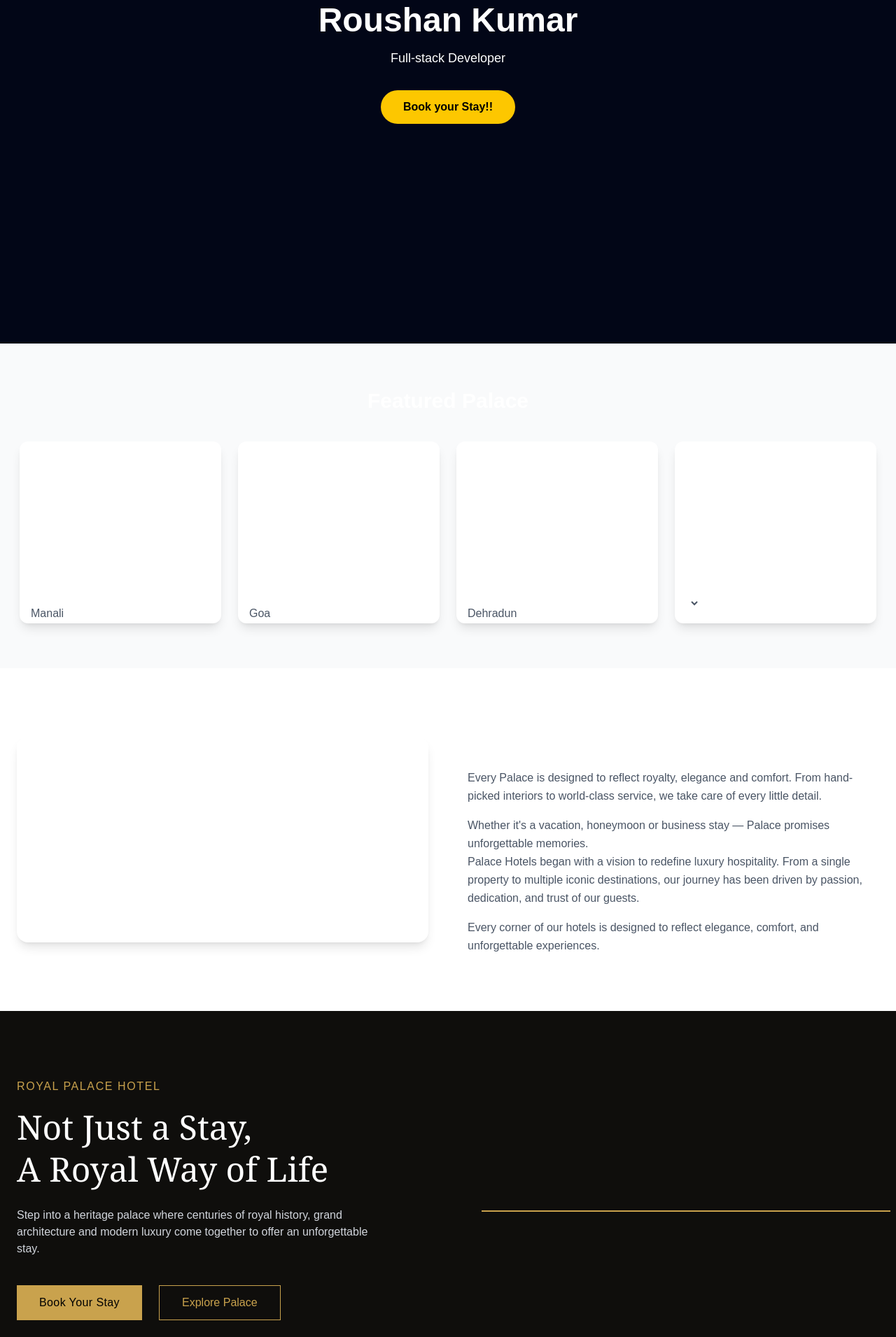
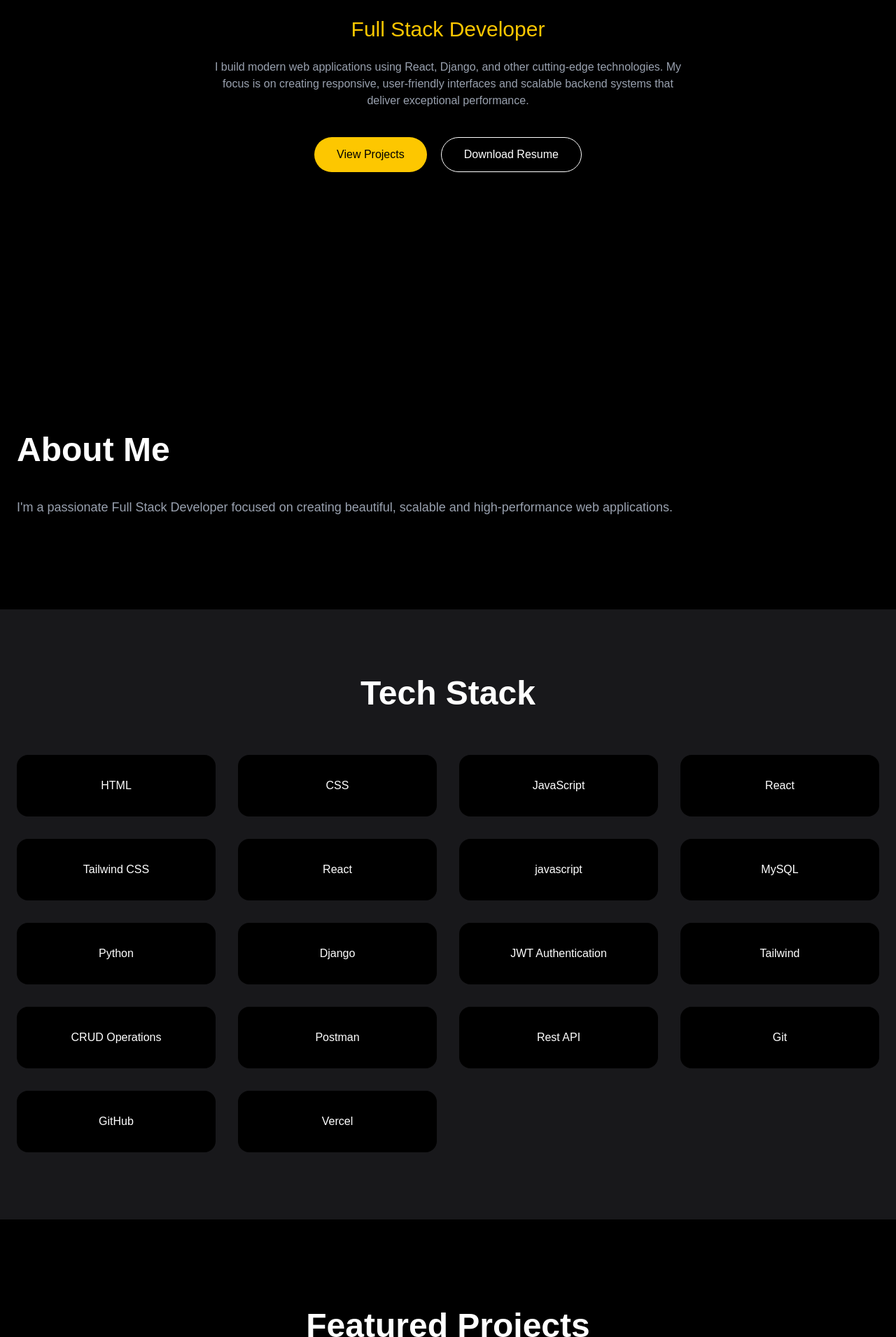
Before and after one commit to roushan-rajput/Portfolio, a React (Vite) app: page / in a window 1280 px wide. Shown: the part 309-2220 px from the top of the page at 70% size. Built offline with nearby package versions, Linux system fonts and the light colour scheme.

Commit message:
Updated All the skills and Homepages

```diff
--- a/src/Pages/Home/Home.jsx
+++ b/src/Pages/Home/Home.jsx
@@ -7,259 +7,170 @@ import react from "../../assets/react.svg"
 export default function Home() {
   return (
     <div className="w-full">
-      <header
-        className="staggered-menu-header absolute top-0 left-0 w-full flex items-center justify-between p-[2em] bg-transparent pointer-events-none z-20"
-        aria-label="Main navigation header"
-      >
-        <div className="sm-logo flex items-center select-none pointer-events-auto" aria-label="Logo">
-          <img
-            src={react}
-            alt="Logo"
-            className="sm-logo-img block h-15 w-15 object-contain"
-            draggable={false}
-            width={110}
-            height={24}
-          />
-        </div>
-      </header>
-      {/* HERO SECTION WITH VIDEO */}
-      <section className="relative min-h-screen overflow-hidden">
+      <div className="w-full bg-black text-white">
 
-        <video
-          className="absolute top-0 left-0 w-full h-full object-cover"
-          // src={Hvideo1}
-          autoPlay
-          loop
-          muted
-          playsInline
-        />
+        {/* HERO */}
+        <section className="min-h-screen flex items-center justify-center">
+          <div className="text-center">
+            <h1 className="text-7xl font-bold">
+              Roushan Kumar
+            </h1>
 
+            <h2 className="text-3xl text-yellow-400 mt-4">
+              Full Stack Developer
+            </h2>
 
+            <p className="max-w-2xl mx-auto mt-6 text-gray-400">
+              I build modern web applications using React,
+              Django, and other cutting-edge technologies. My focus is on creating responsive, user-friendly interfaces and scalable backend systems that deliver exceptional performance.
+            </p>
 
-        <motion.div
-          initial={{ opacity: 0, y: 80 }}
-          animate={{ opacity: 1, y: 0 }}
-          transition={{ duration: 1 }}
-          className="relative z-10 text-center px-6 text-white flex flex-col items-center justify-center min-h-screen"
-        >
-          <h1 className="text-5xl font-extrabold mb-4">
-            Roushan Kumar
-          </h1>
-          <p className="text-lg mb-8">
+            <div className="mt-10 flex justify-center gap-5">
+              <button className="bg-yellow-400 text-black px-8 py-3 rounded-full">
+                View Projects
+              </button>
 
-            Full-stack Developer
+              <button className="border px-8 py-3 rounded-full">
+                Download Resume
+              </button>
+            </div>
+          </div>
+        </section>
+
+        {/* ABOUT */}
+        <section className="py-32 max-w-7xl mx-auto px-6">
+          <h2 className="text-5xl font-bold mb-10">
+            About Me
+          </h2>
+
+          <p className="text-gray-400 text-lg leading-9">
+            I'm a passionate Full Stack Developer focused on
+            creating beautiful, scalable and high-performance
+            web applications.
           </p>
+        </section>
 
-          <Link
-            to="/signup"
-            className="bg-yellow-400 text-black px-8 py-3 rounded-full font-semibold hover:scale-105 transition"
-          >
-            Book your Stay!!
-          </Link>
-        </motion.div>
-      </section>
+        {/* SKILLS */}
+        <section className="py-24 bg-zinc-900">
+          <div className="max-w-7xl mx-auto px-6">
 
+            <h2 className="text-5xl font-bold text-center mb-16">
+              Tech Stack
+            </h2>
 
+            <div className="grid md:grid-cols-4 gap-8">
 
-      {/*------------------------------------------------FEATURED HOTELS --------------------------------------------------------*/}
-      <section className="py-16 bg-gray-50">
-        <h2 className="text-3xl font-bold text-center mb-10">
-          Featured Palace
-        </h2>
-        <div className="flex gap-6 justify-center mt-10">
+              {[
+                "HTML",
+                "CSS",
+                "JavaScript",
+                "React",
+                "Tailwind CSS",
+                "React",
+                "javascript",
+                "MySQL",
+                "Python",
+                "Django",
+                "JWT Authentication",
+                "Tailwind",
+                "CRUD Operations",
+                "Postman",
+                "Rest API",
+                "Git",
+                "GitHub",
+                "Vercel",
 
-          {/* CARD 1 */}
-          <div className="w-72 bg-white rounded-xl shadow-lg overflow-hidden
-                  hover:scale-105 hover:shadow-2xl relative transition duration-300">
-            <NavLink to="/Signup"><div>
-              <video
-                className="absolute bottom-20 left-0 h-full  object-cover"
-                // src={fh}
-                autoPlay
-                loop
-                muted
-                playsInline
-              />
+              ].map((skill) => (
+                <div
+                  key={skill}
+                  className="bg-black p-8 rounded-2xl text-center hover:scale-105 transition"
+                >
+                  {skill}
+                </div>
+              ))}
+
             </div>
+          </div>
+        </section>
 
+        {/* PROJECTS */}
+        <section className="py-32">
+          <div className="max-w-7xl mx-auto px-6">
 
+            <h2 className="text-5xl font-bold text-center mb-16">
+              Featured Projects
+            </h2>
 
-              <div className="p-4 relative top-[190px] z-10">
-                <h2 className="text-xl font-bold">Peaceful Stay</h2>
-                <p className="text-gray-600">Manali</p>
+            <div className="grid md:grid-cols-3 gap-10">
 
+              <div className="bg-zinc-900 rounded-2xl overflow-hidden">
+                <div className="h-60 bg-zinc-800"></div>
+
+                <div className="p-6">
+                  <h3 className="text-2xl font-bold">
+                    Hotel Booking Platform
+                  </h3>
+
+                  <p className="text-gray-400 mt-3">
+                    React + Node + MongoDB
+                  </p>
+                </div>
               </div>
-            </NavLink>
+
+              <div className="bg-zinc-900 rounded-2xl overflow-hidden">
+                <div className="h-60 bg-zinc-800"></div>
+
+                <div className="p-6">
+                  <h3 className="text-2xl font-bold">
+                    E-Commerce Store
+                  </h3>
+
+                  <p className="text-gray-400 mt-3">
+                    MERN Stack Project
+                  </p>
+                </div>
+              </div>
+
+              <div className="bg-zinc-900 rounded-2xl overflow-hidden">
+                <div className="h-60 bg-zinc-800"></div>
+
+                <div className="p-6">
+                  <h3 className="text-2xl font-bold">
+                    AI SaaS Dashboard
+                  </h3>
+
+                  <p className="text-gray-400 mt-3">
+                    Next.js + OpenAI
+                  </p>
+                </div>
+              </div>
+
+            </div>
+          </div>
+        </section>
+
+        {/* CONTACT */}
+        <section className="py-32 bg-yellow-400 text-black">
+
+          <div className="text-center">
+
+            <h2 className="text-6xl font-bold">
+              Let's Work Together
+            </h2>
+
+            <p className="mt-6 text-xl">
+              Available for freelance and full-time opportunities.
+            </p>
+
+            <button className="bg-black text-white px-10 py-4 rounded-full mt-8">
+              Contact Me
+            </button>
 
           </div>
 
-          {/* CARD 2 */}
-          <div className="w-72 bg-white rounded-xl shadow-lg overflow-hidden
-                  hover:scale-105 hover:shadow-2xl transition duration-300 relative">
-            <NavLink to="/Signup">
-              <video
-                className="absolute bottom-20 left-0 h-full  object-cover"
-                // src={r}
-                autoPlay
-                loop
-                muted
-                playsInline
-              />
+        </section>
 
-              <div className="p-4 relative top-[190px] z-10">
-                <h2 className="text-xl font-bold">Sea View Resort</h2>
-                <p className="text-gray-600">Goa</p>
-
-              </div>
-            </NavLink>
-          </div>
-
-          {/* CARD 3 */}
-          <div className="w-72 bg-white rounded-xl shadow-lg overflow-hidden
-                  hover:scale-105 hover:shadow-2xl transition duration-300 relative">
-            <NavLink to="/Signup">
-              <div>
-                <video
-                  className="absolute bottom-20 left-0 h-full  object-cover"
-                  // src={b}
-
-                  autoPlay
-                  loop
-                  muted
-                  playsInline
-                /></div>
-              <div className="p-4 relative top-[190px] z-10">
-                <h2 className="text-xl font-bold">Grand  Banquet</h2>
-                <p className="text-gray-600">Dehradun</p>
-
-              </div>
-            </NavLink>
-          </div>
-
-
-          {/* CARD 4 */}
-          <NavLink to="/Signup">
-            <div className="w-72 bg-white rounded-xl shadow-lg overflow-hidden
-                  hover:scale-105 hover:shadow-2xl transition duration-300">
-
-              <video
-                // src={v}
-                className="w-full h-44 object-cover"
-                autoPlay
-                loop
-                muted
-                playsInline>
-
-              </video>
-              <div className="p-4">
-                <h2 className="text-xl font-bold">Let's Go On Trip</h2>
-                <p className="text-gray-600"><select name="City" id=" " ></select></p>
-
-              </div>
-            </div>
-          </NavLink>
-        </div>
-      </section >
-
-
-
-      {/* ================= LUXURY EXPERIENCE ================= */}
-      < section className="py-20 bg-white" >
-        <div className="max-w-10xl mx-auto px-6 grid md:grid-cols-2 gap-14 items-center">
-
-          {/* <motion.video */}
-          <div>
-            <video
-              className="w-full h-full rounded-2xl shadow-lg object-cover"
-              // src={Udaipur}
-              autoPlay
-              loop
-              muted
-              playsInline
-            />
-          </div>
-
-          <motion.div
-            initial={{ opacity: 0, x: 60 }}
-            whileInView={{ opacity: 1, x: 0 }}
-            transition={{ duration: 0.8 }}
-          >
-            <h2 className="text-4xl font-bold mb-6">
-              A Royal Experience Awaits You
-            </h2>
-            <p className="text-gray-600 mb-4 leading-relaxed">
-              Every Palace is designed to reflect royalty, elegance and comfort.
-              From hand-picked interiors to world-class service, we take care of
-              every little detail.
-            </p>
-            <p className="text-gray-600 leading-relaxed">
-              Whether it's a vacation, honeymoon or business stay — Palace
-              promises unforgettable memories.
-            </p>
-            <p className="text-gray-600 leading-relaxed mb-4">
-              Palace Hotels began with a vision to redefine luxury hospitality.
-              From a single property to multiple iconic destinations, our journey
-              has been driven by passion, dedication, and trust of our guests.
-            </p>
-            <p className="text-gray-600 leading-relaxed">
-              Every corner of our hotels is designed to reflect elegance, comfort,
-              and unforgettable experiences.
-            </p>
-          </motion.div>
-
-        </div>
-      </section >
-
-
-
-      <section className="relative bg-[#0f0e0c] py-24 overflow-hidden">
-        <div className="max-w-7xl mx-auto px-6 grid md:grid-cols-2 gap-16 items-center">
-
-          {/* LEFT CONTENT */}
-          <motion.div
-            initial={{ opacity: 0, x: -60 }}
-            whileInView={{ opacity: 1, x: 0 }}
-            transition={{ duration: 0.8 }}
-          >
-            <p className="text-[#c9a24d] tracking-widest uppercase mb-4">
-              Royal Palace Hotel
-            </p>
-
-            <h2 className="text-4xl md:text-5xl font-serif text-white leading-tight mb-6">
-              Not Just a Stay, <br />
-              A Royal Way of Life
-            </h2>
-
-            <p className="text-gray-300 max-w-lg mb-10">
-              Step into a heritage palace where centuries of royal history,
-              grand architecture and modern luxury come together to offer
-              an unforgettable stay.
-            </p>
-
-            <div className="flex gap-6">
-              <button className="bg-[#c9a24d] text-black px-8 py-3 tracking-wide hover:bg-[#b08d3c] transition">
-                Book Your Stay
-              </button>
-
-              <button className="border border-[#c9a24d] text-[#c9a24d] px-8 py-3 hover:bg-[#c9a24d] hover:text-black transition">
-                Explore Palace
-              </button>
-            </div>
-          </motion.div>
-
-          {/* RIGHT IMAGE */}
-          <motion.div
-            initial={{ opacity: 0, x: 60 }}
-            whileInView={{ opacity: 1, x: 0 }}
-            transition={{ duration: 0.8 }}
-            className="relative"
-          >
-            {/* <video src={Udaipur} autoPlay loop muted playsInline className="w-full h-full rounded-2xl shadow-lg object-cover" /> */}
-            {/* GOLD FRAME */}
-            <div className="absolute inset-0 border border-[#c9a24d] translate-x-4 translate-y-4 pointer-events-none"></div>
-          </motion.div>
-        </div>
-      </section>
+      </div>
 
 
 
```
